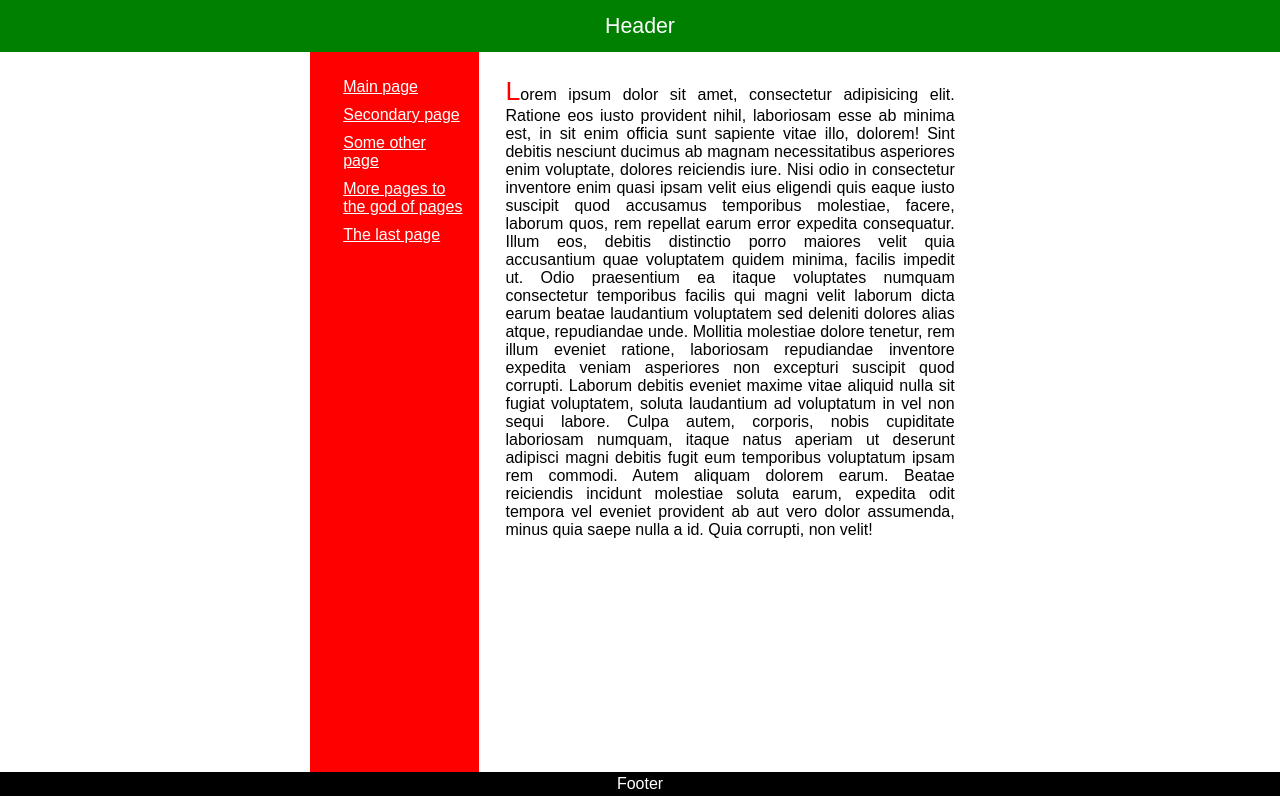
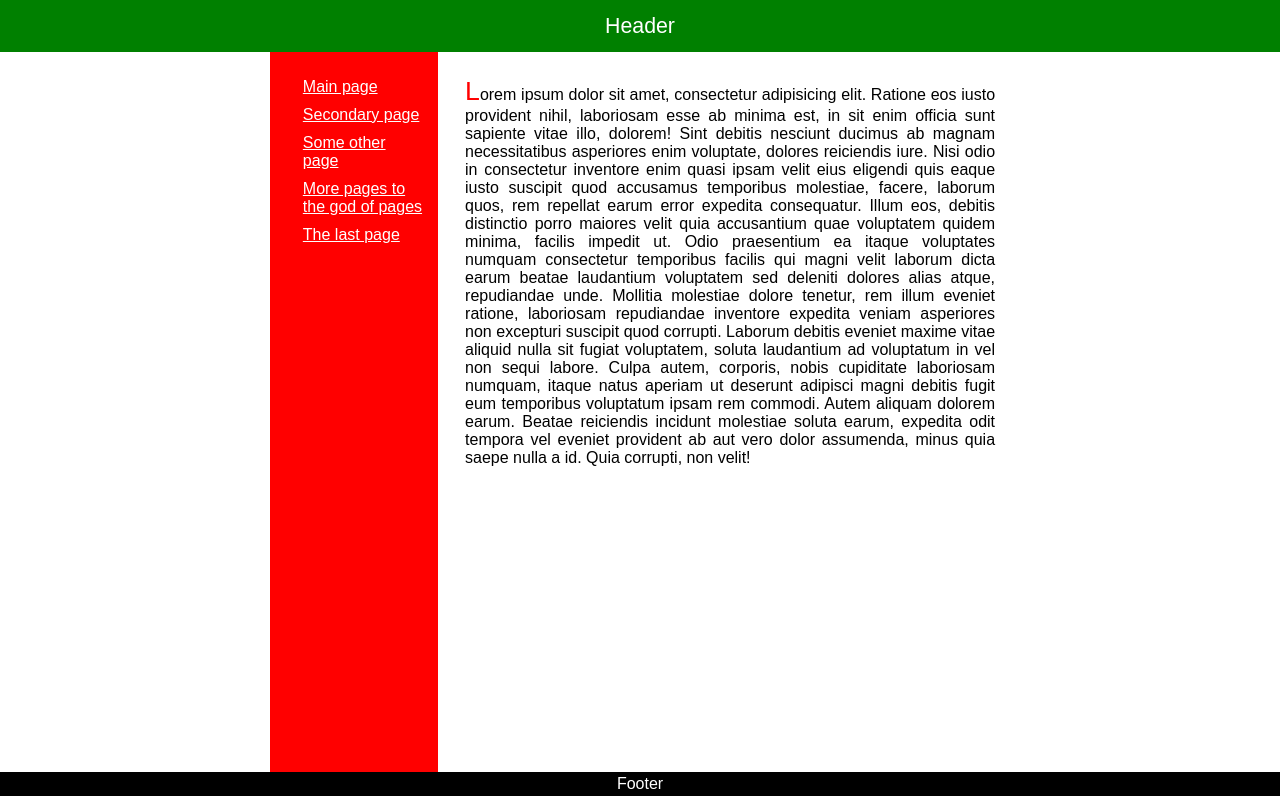
Before and after one commit to AnMari24/932001.Andryushina.Maria.Lab3, a plain HTML site: page index.html in a window 1280 px wide. Drawn offline with Linux system fonts and the light colour scheme.

Commit message:
Update style.css

```diff
--- a/style.css
+++ b/style.css
@@ -47,7 +47,7 @@ background-color: green;
 #content {
 padding: 1.9% 1.2% 0% 2.1%;
 text-align: justify;
-max-width: 35.1%;
+max-width: 530px;
 }
 #exp{
 color: red;
```
